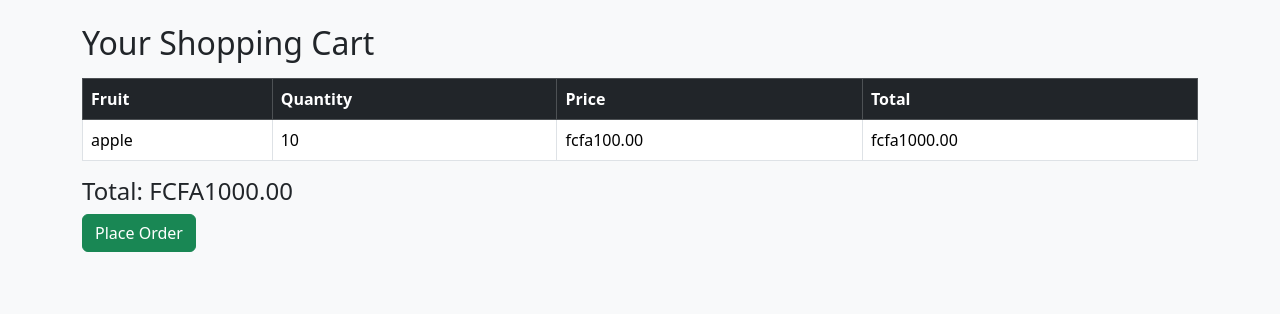
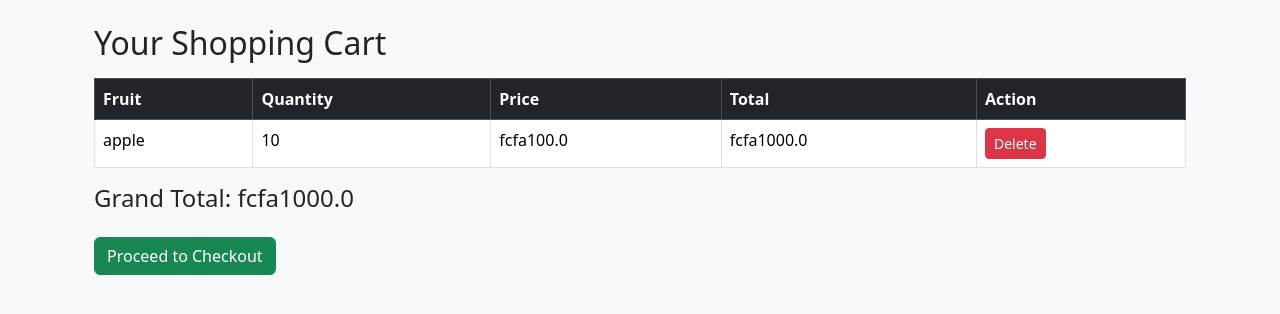
Before and after one commit to sakwejoris1/controlled_fpii, a Flask app: page /cart-page in a window 1280 px wide. Shown: the part 56-370 px from the top of the page. Run offline with Flask 3, Linux system fonts and the light colour scheme; tables that the repository leaves empty hold one stand-in row (values such as "Sample post").

Commit message:
plus delete deom cart

```diff
--- a/myapp/routes.py
+++ b/myapp/routes.py
@@ -7,7 +7,6 @@ main = Blueprint("main", __name__)
 def get_db():
     return SessionLocal()
 
-# ------------------- API ROUTES -------------------
 
 @main.route("/fruit", methods=["GET"])
 def get_fruits():
@@ -22,11 +21,11 @@ def add_cart_item():
     fruit_id = data.get("fruit_id")
     quantity = data.get("quantity", 1)
 
-    fruit = db.query(Fruit).get(fruit_id)
+    fruit = db.get(Fruit, fruit_id)
     if not fruit:
         return jsonify({"error": "Fruit not found"}), 404
 
-    cart_item = db.query(CartItem).filter(CartItem.fruit_id==fruit_id).first()
+    cart_item = db.query(CartItem).filter(CartItem.fruit_id == fruit_id).first()
     if cart_item:
         cart_item.quantity += quantity
     else:
@@ -57,7 +56,7 @@ def view_cart():
 def update_cart_item(item_id):
     db = get_db()
     data = request.get_json()
-    item = db.query(CartItem).get(item_id)
+    item = db.get(CartItem, item_id)
     if not item:
         return jsonify({"error": "Item not found"}), 404
     item.quantity = data.get("quantity", item.quantity)
@@ -67,7 +66,7 @@ def update_cart_item(item_id):
 @main.route("/cart/<int:item_id>", methods=["DELETE"])
 def delete_cart_item(item_id):
     db = get_db()
-    item = db.query(CartItem).get(item_id)
+    item = db.get(CartItem, item_id)
     if not item:
         return jsonify({"error": "Item not found"}), 404
     db.delete(item)
@@ -97,7 +96,11 @@ def place_order():
         db.delete(cart_item)
 
     db.commit()
-    return jsonify({"message": "Order placed successfully", "order_id": order.id, "status": order.status}), 201
+    return jsonify({
+        "message": "Order placed successfully",
+        "order_id": order.id,
+        "status": order.status
+    }), 201
 
 @main.route("/orders", methods=["GET"])
 def get_orders():
@@ -119,7 +122,6 @@ def get_orders():
         })
     return jsonify(output)
 
-# ------------------- FRONTEND ROUTES -------------------
 
 @main.route("/")
 def index():
@@ -152,12 +154,12 @@ def add_fruit():
 def add_to_cart(fruit_id):
     db = get_db()
     quantity = int(request.form.get("quantity", 1))
-    fruit = db.query(Fruit).get(fruit_id)
+    fruit = db.get(Fruit, fruit_id)
     if not fruit:
         flash("Fruit not found!", "danger")
         return redirect(url_for("main.index"))
 
-    cart_item = db.query(CartItem).filter(CartItem.fruit_id==fruit_id).first()
+    cart_item = db.query(CartItem).filter(CartItem.fruit_id == fruit_id).first()
     if cart_item:
         cart_item.quantity += quantity
     else:
@@ -172,3 +174,19 @@ def view_cart_page():
     cart_items = db.query(CartItem).all()
     total = sum(item.quantity * item.fruit.price for item in cart_items)
     return render_template("cart.html", cart_items=cart_items, total=total)
+
+
+@main.route("/remove-from-cart/<int:item_id>", methods=["POST"])
+def remove_from_cart(item_id):
+    db = get_db()
+    item = db.get(CartItem, item_id)
+    if not item:
+        flash("Item not found in cart!", "danger")
+        return redirect(url_for("main.view_cart_page"))
+
+    fruit_name = item.fruit.name  # capture before delete
+    db.delete(item)
+    db.commit()
+
+    flash(f"{fruit_name} removed from cart.", "success")
+    return redirect(url_for("main.view_cart_page"))
--- a/myapp/templates/cart.html
+++ b/myapp/templates/cart.html
@@ -1,6 +1,9 @@
 {% extends "base.html" %}
+
 {% block title %}Your Cart{% endblock %}
+
 {% block content %}
+<div class="container mt-4">
     <h2>Your Shopping Cart</h2>
 
     {% if cart_items %}
@@ -11,6 +14,7 @@
                 <th>Quantity</th>
                 <th>Price</th>
                 <th>Total</th>
+                <th>Action</th>
             </tr>
         </thead>
         <tbody>
@@ -18,19 +22,27 @@
             <tr>
                 <td>{{ item.fruit.name }}</td>
                 <td>{{ item.quantity }}</td>
-            <td>fcfa{{ "%.2f"|format(item.fruit.price) }}</td>
-            <td>fcfa{{ "%.2f"|format(item.quantity * item.fruit.price) }}</td>
+                <td>fcfa{{ item.fruit.price }}</td>
+                <td>fcfa{{ item.quantity * item.fruit.price }}</td>
+                <td>
+                    <form method="post" action="{{ url_for('main.remove_from_cart', item_id=item.id) }}">
+                        <button type="submit" class="btn btn-danger btn-sm">Delete</button>
+                    </form>
+                </td>
             </tr>
             {% endfor %}
         </tbody>
     </table>
 
-<h4 class="mt-3">Total: FCFA{{ "%.2f"|format(total) }}</h4>
+    <h4 class="mt-3">Grand Total: fcfa{{ total }}</h4>
 
-<form method="POST" action="{{ url_for('main.place_order') }}">
-    <button type="submit" class="btn btn-success">Place Order</button>
+    <!-- ✅ Checkout should be POST -->
+    <form method="post" action="{{ url_for('main.place_order') }}">
+        <button type="submit" class="btn btn-success mt-3">Proceed to Checkout</button>
     </form>
+
     {% else %}
-<p class="mt-3">Your cart is empty.</p>
+    <p>Your cart is empty.</p>
     {% endif %}
+</div>
 {% endblock %}
```
Also changed, not shown: site.db. Lines whose indentation alone changed are shown as unchanged.
